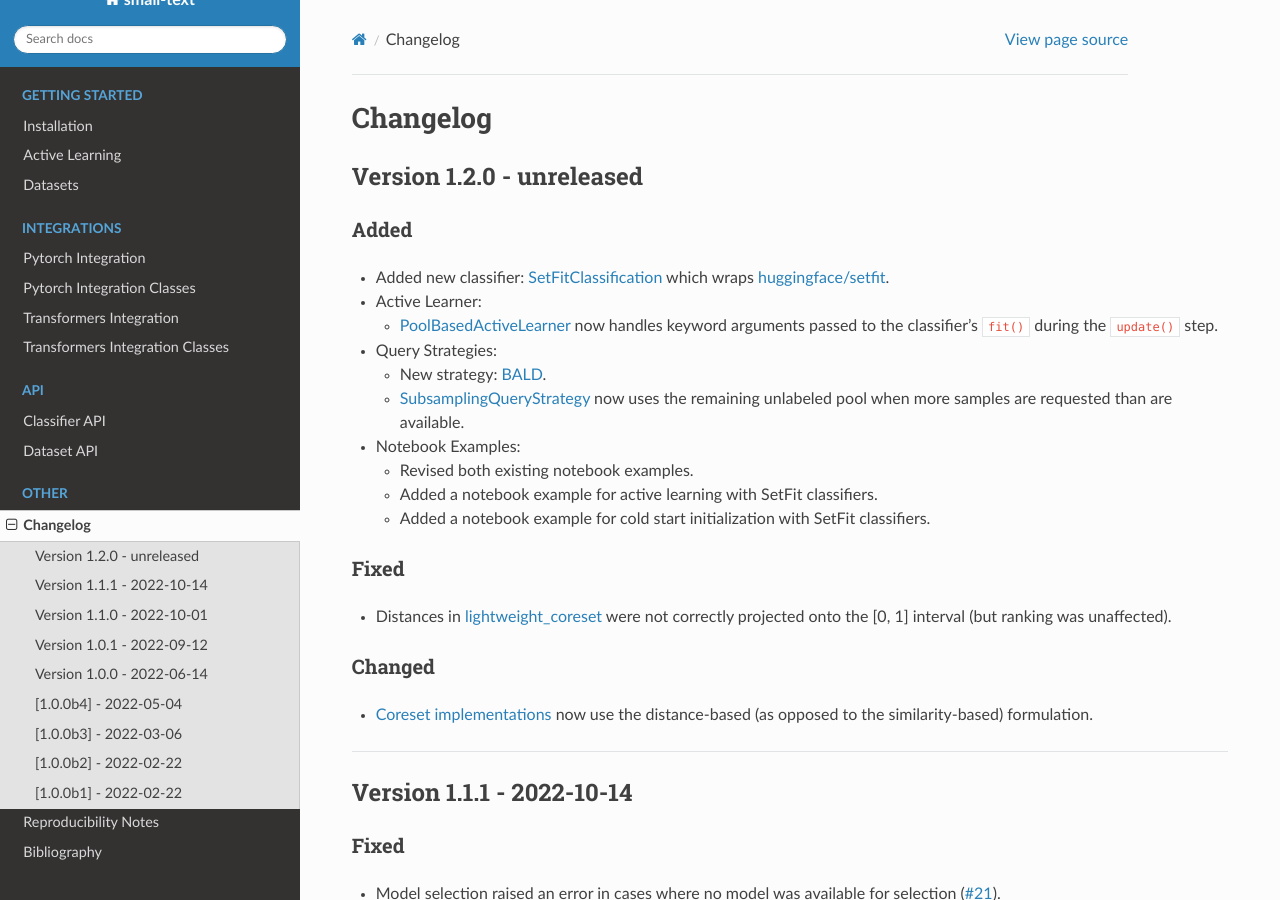
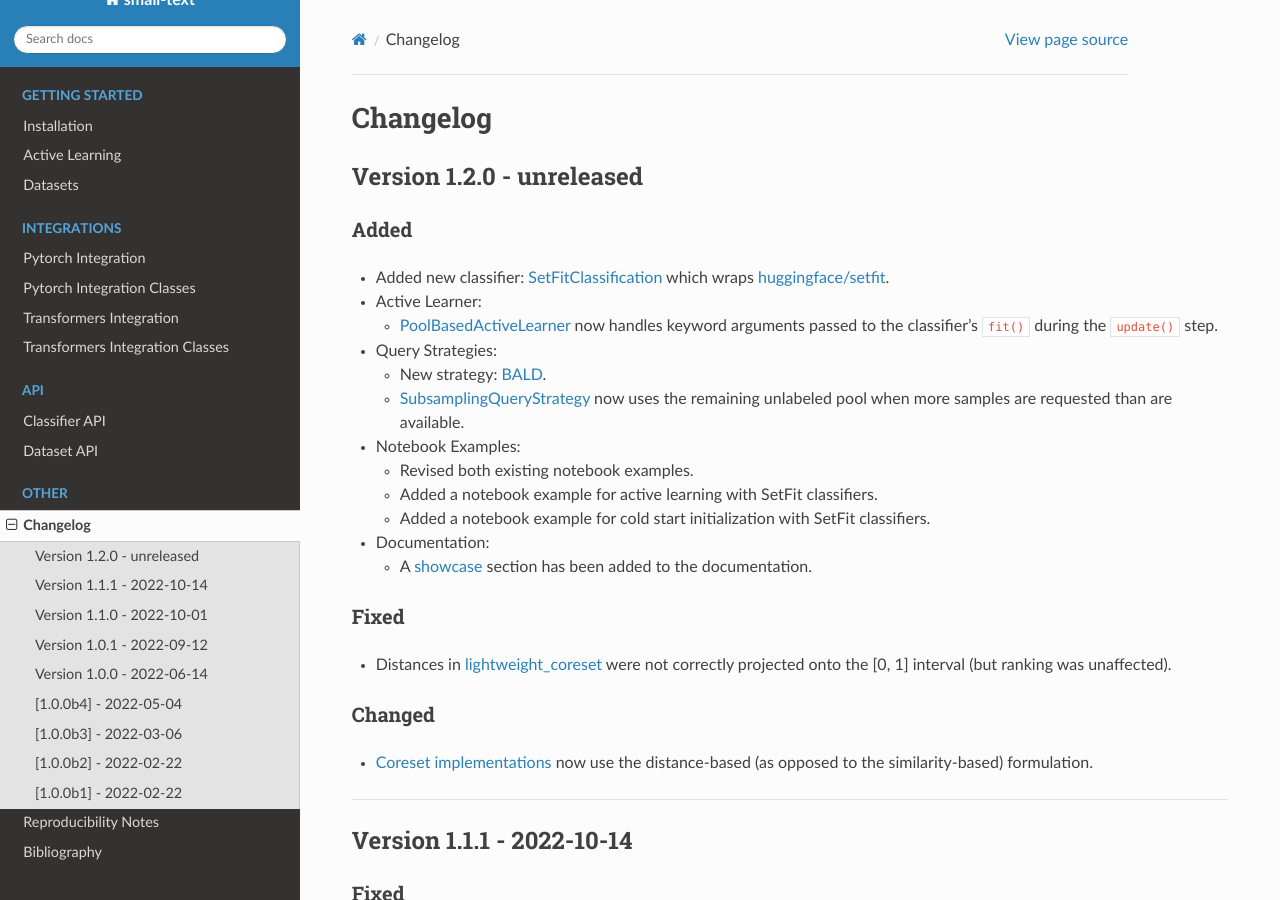
Before and after one commit to webis-de/small-text, a Sphinx documentation site: the page built from docs/changelog.rst, in a window 1280 px wide and 900 px high. Built offline with Sphinx 7.4.7 and the Read the Docs theme 2.0.0, drawn with Linux system fonts in a browser that asks for light colours; pages that are not in the unit, such as notebooks, are missing from menus; the version number could not be read and is left out.

Commit message:
Add showcase section to docs
Signed-off-by: Christopher Schröder <chschroeder@users.noreply.github.com>

```diff
--- a/CHANGELOG.md
+++ b/CHANGELOG.md
@@ -14,6 +14,8 @@
   - Revised both existing notebook examples.
   - Added a notebook example for active learning with SetFit classifiers.
   - Added a notebook example for cold start initialization with SetFit classifiers.
+- Documentation:
+  - A [showcase](https://small-text.readthedocs.io/en/v1.2.0/showcase.html) section has been added to the documentation.
 
 ### Fixed
 
--- a/docs/index.rst
+++ b/docs/index.rst
@@ -112,6 +112,7 @@ License
    :hidden:
 
    changelog
+   showcase
    reproducibility_notes
    bibliography
 
```
Also changed, not shown: README.md (+5 -0 lines).
